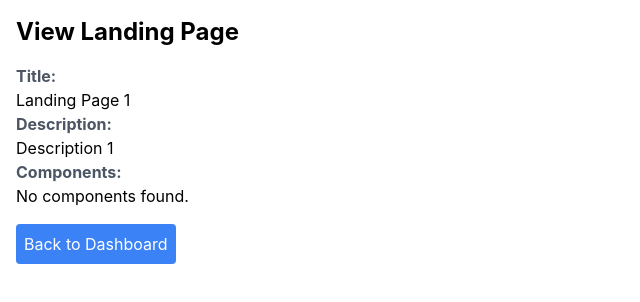
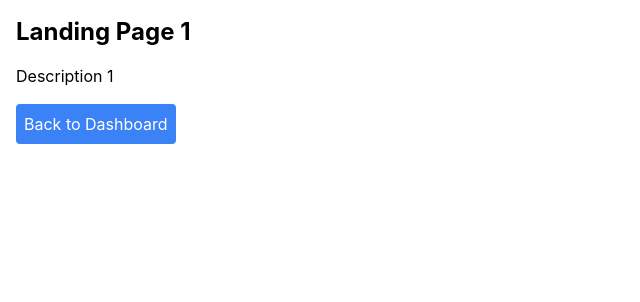
Before and after one commit to priyam125/landingPage-Assignment, a React (Create React App) app: page /landingpage/1 in a window 1280 px wide. Shown: the top 302 px of the page, without its empty margins (0-640 px from the left). Built offline with nearby package versions, Linux system fonts and the light colour scheme; sample sign-in values are in the browser's storage.

Commit message:
View landing page with components

```diff
--- /dev/null
+++ b/src/components/Footer.js
@@ -0,0 +1,15 @@
+import React from 'react';
+
+function Footer() {
+  return (
+    <footer className="fixed bottom-0 left-0 w-full bg-gray-200">
+      <div className="container mx-auto p-4">
+        <p className="text-center text-gray-600">
+          &copy; 2023 Your Brand. All rights reserved.
+        </p>
+      </div>
+    </footer>
+  );
+}
+
+export default Footer;
--- /dev/null
+++ b/src/components/Header.js
@@ -0,0 +1,21 @@
+import React from 'react';
+
+function Header() {
+  return (
+    <header className="fixed top-0 left-0 w-full bg-white shadow-md z-10">
+      <div className="container mx-auto px-4 py-2">
+        <nav className="flex items-center justify-between">
+          <a href="/" className="text-xl font-bold text-indigo-700">Your Brand</a>
+          <ul className="flex space-x-6">
+            <li><a href="/" className="text-gray-700 hover:text-indigo-700">Home</a></li>
+            <li><a href="/about" className="text-gray-700 hover:text-indigo-700">About</a></li>
+            <li><a href="/services" className="text-gray-700 hover:text-indigo-700">Services</a></li>
+            <li><a href="/contact" className="text-gray-700 hover:text-indigo-700">Contact</a></li>
+          </ul>
+        </nav>
+      </div>
+    </header>
+  );
+}
+
+export default Header;
--- a/src/pages/LandingPage.js
+++ b/src/pages/LandingPage.js
@@ -1,5 +1,66 @@
+// import React, { useEffect, useState } from "react";
+// import { useParams, Link } from "react-router-dom";
+
+// function ViewLandingPage() {
+//   const { id } = useParams();
+//   const [landingPage, setLandingPage] = useState(null);
+
+//   useEffect(() => {
+//     // Load landing page data for the specified id from storage
+//     const loadedLandingPage = localStorage.getItem("landingPages") || "[]";
+//     const landingPages = JSON.parse(loadedLandingPage);
+//     const selectedLandingPage = landingPages.find(
+//       (page) => page.id === parseInt(id, 10)
+//     );
+
+//     if (selectedLandingPage) {
+//       setLandingPage(selectedLandingPage);
+//     }
+//   }, [id]);
+
+//   if (!landingPage) {
+//     // Handle the case where the landing page with the given ID is not found
+//     return <div>Landing Page not found.</div>;
+//   }
+
+//   return (
+//     <div className="container mx-auto px-4 mt-4">
+//       <h1 className="text-2xl font-bold mb-4">View Landing Page</h1>
+//       <div>
+//         <label className="block text-gray-600 font-bold">Title:</label>
+//         <div>{landingPage.title}</div>
+//       </div>
+//       <div>
+//         <label className="block text-gray-600 font-bold">Description:</label>
+//         <div>{landingPage.description}</div>
+//       </div>
+//       <div>
+//         <label className="block text-gray-600 font-bold">Components:</label>
+//         <div>
+//           {landingPage && landingPage.components ? (
+//             landingPage.components.map((component) => (
+//               <div key={component}>{component}</div>
+//             ))
+//           ) : (
+//             <div>No components found.</div>
+//           )}
+//         </div>
+//       </div>
+//       <Link to="/dashboard">
+//         <button className="bg-blue-500 text-white p-2 rounded mt-4">
+//           Back to Dashboard
+//         </button>
+//       </Link>
+//     </div>
+//   );
+// }
+
+// export default ViewLandingPage;
+
 import React, { useEffect, useState } from "react";
 import { useParams, Link } from "react-router-dom";
+import Header from "../components/Header";
+import Footer from "../components/Footer";
 
 function ViewLandingPage() {
   const { id } = useParams();
@@ -23,29 +84,15 @@ function ViewLandingPage() {
     return <div>Landing Page not found.</div>;
   }
 
+  const hasHeader = landingPage.components && landingPage.components.includes("Header");
+  const hasFooter = landingPage.components && landingPage.components.includes("Footer");
+
   return (
     <div className="container mx-auto px-4 mt-4">
-      <h1 className="text-2xl font-bold mb-4">View Landing Page</h1>
-      <div>
-        <label className="block text-gray-600 font-bold">Title:</label>
-        <div>{landingPage.title}</div>
-      </div>
-      <div>
-        <label className="block text-gray-600 font-bold">Description:</label>
-        <div>{landingPage.description}</div>
-      </div>
-      <div>
-        <label className="block text-gray-600 font-bold">Components:</label>
-        <div>
-          {landingPage && landingPage.components ? (
-            landingPage.components.map((component) => (
-              <div key={component}>{component}</div>
-            ))
-          ) : (
-            <div>No components found.</div>
-          )}
-        </div>
-      </div>
+      {hasHeader && <Header />}
+      <h1 className="text-2xl font-bold mb-4">{landingPage.title}</h1>
+      <div>{landingPage.description}</div>
+      {hasFooter && <Footer />}
       <Link to="/dashboard">
         <button className="bg-blue-500 text-white p-2 rounded mt-4">
           Back to Dashboard
```
